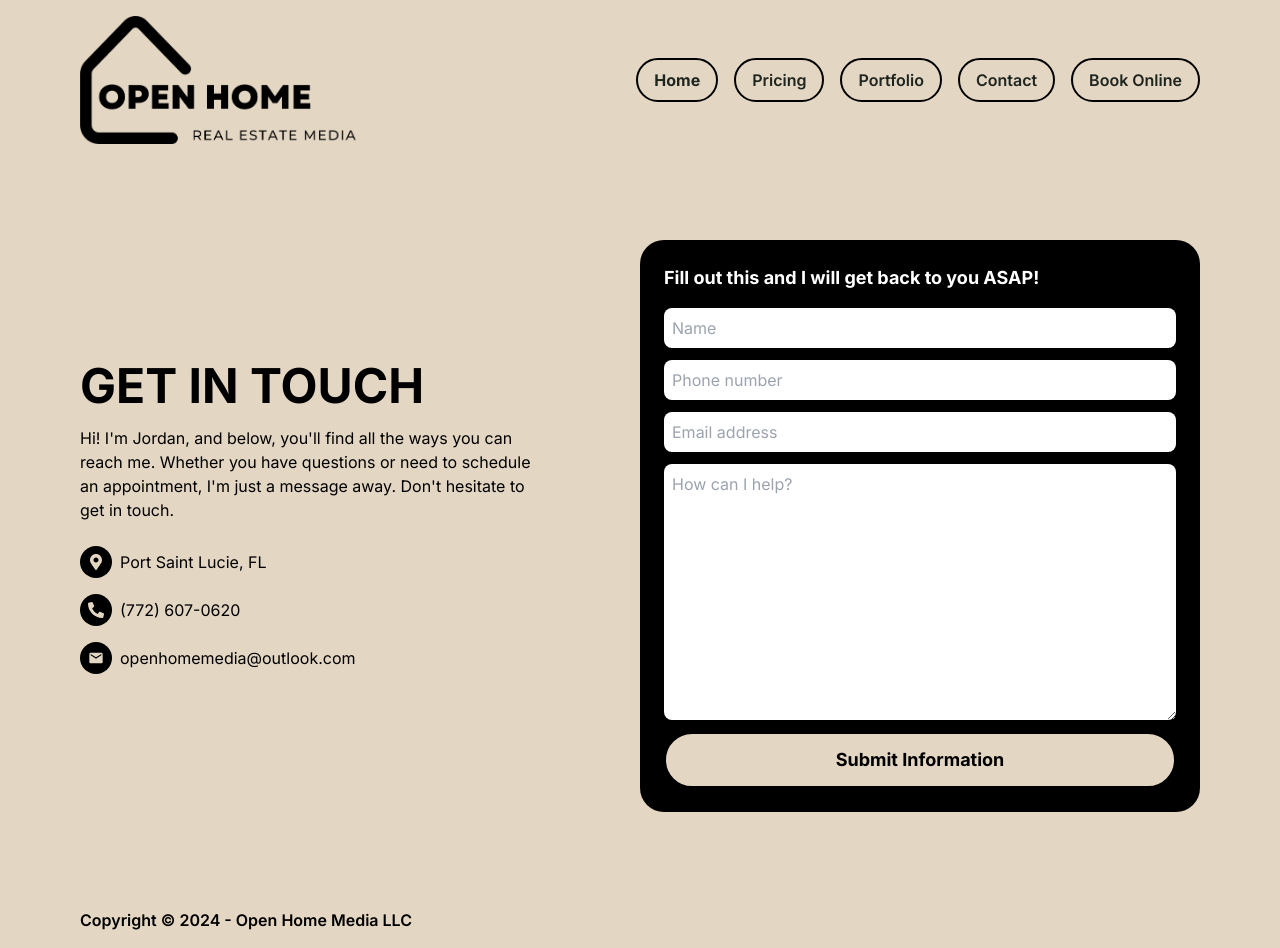
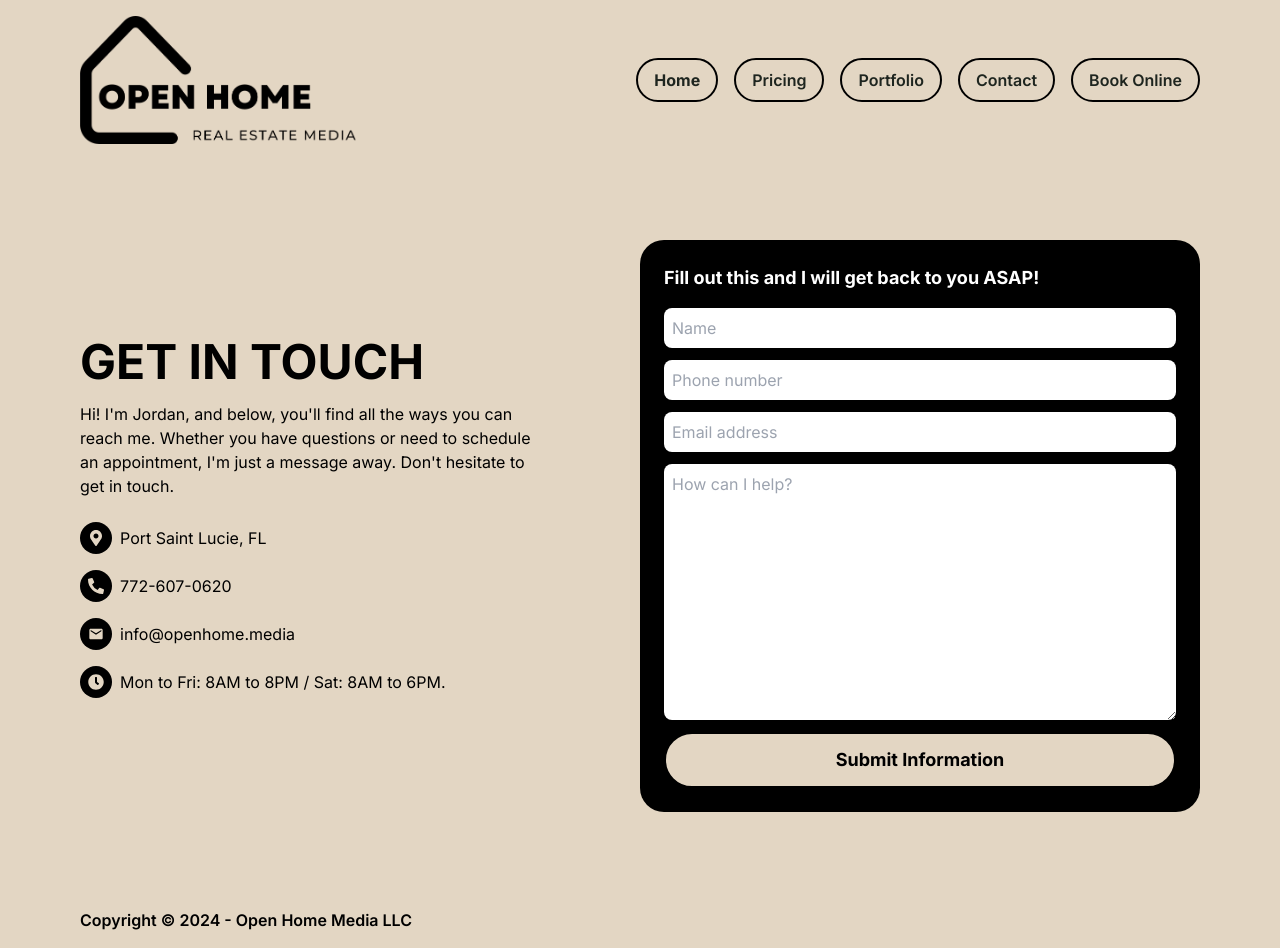
Before and after one commit to jordanwhiguera/real-estate-photo, a Next.js app: page /contact in a window 1280 px wide. Built offline with nearby package versions, Linux system fonts and the light colour scheme.

Commit message:
times added

```diff
--- a/app/components/Contact/ContactSection.tsx
+++ b/app/components/Contact/ContactSection.tsx
@@ -5,6 +5,7 @@ import Button from "../Button";
 import { FaPhoneAlt } from "react-icons/fa";
 import { MdEmail } from "react-icons/md";
 import { FaMapMarkerAlt } from "react-icons/fa";
+import { FaClock } from "react-icons/fa";
 import { toast } from "react-hot-toast";
 const ContactSection: React.FC = () => {
   const handleSubmit: React.FormEventHandler<HTMLFormElement> = async (e) => {
@@ -66,13 +67,19 @@ const ContactSection: React.FC = () => {
                 <span className=" mr-2 text-black p-2 bg-black rounded-full">
                   <FaPhoneAlt className="text-[#e3d6c3]" />
                 </span>
-                (772) 607-0620
+                772-607-0620
               </div>
               <div className="flex items-center text-black">
                 <span className=" mr-2 text-black p-2 bg-black rounded-full">
                   <MdEmail className="text-[#e3d6c3]" />
                 </span>
-                openhomemedia@outlook.com
+                info@openhome.media
+              </div>
+              <div className="flex items-center text-black">
+                <span className=" mr-2 text-black p-2 bg-black rounded-full">
+                  <FaClock className="text-[#e3d6c3]" />
+                </span>
+                Mon to Fri: 8AM to 8PM / Sat: 8AM to 6PM.
               </div>
             </div>
           </div>
```
